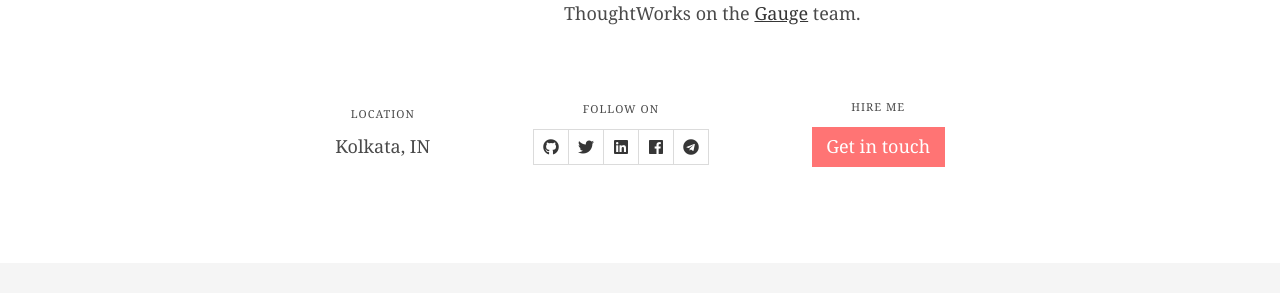
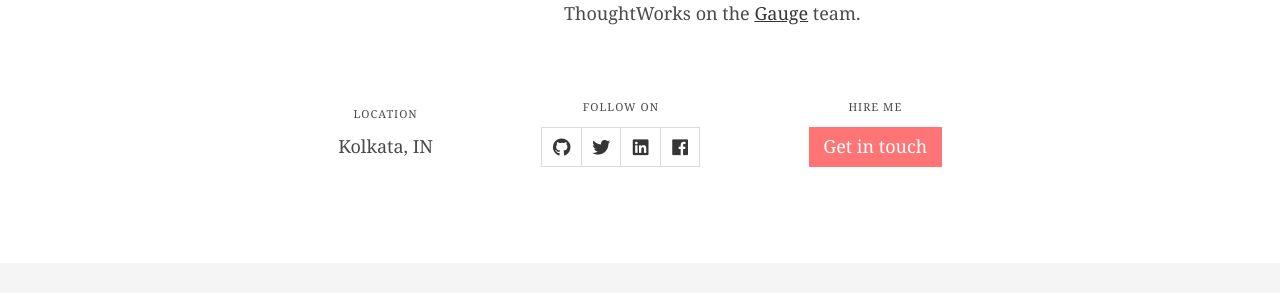
Before and after one commit to kaustavdm/website, a Jekyll site: the page built from about-me/index.html, in a window 1280 px wide. Shown: the part 895-1188 px from the top of the page. Built offline with Jekyll 4.4.1, drawn with Linux system fonts in a browser that asks for light colours; nearby versions of some CDN libraries.

Commit message:
Change contact info stuff
Signed-off-by: Kaustav Das Modak <kaustav.dasmodak@yahoo.co.in>

```diff
--- a/about-me/index.html
+++ b/about-me/index.html
@@ -58,29 +58,24 @@ nav_title: About
       <div>
         <p class="heading">Follow on</p>
         <div class="buttons has-addons has-addons-centered">
-          <a class="button" href="https://github.com/kaustavdm" itemprop="sameAs">
-            <span class="icon">
+          <a class="button is-medium" href="https://github.com/kaustavdm" itemprop="sameAs">
+            <span class="icon is-medium">
               <i class="fab fa-github"></i>
             </span>
           </a>
-          <a class="button" href="http://twitter.com/kaustavdm" itemprop="sameAs">
-            <span class="icon">
+          <a class="button is-medium" href="http://twitter.com/kaustavdm" itemprop="sameAs">
+            <span class="icon is-medium">
                 <i class="fab fa-twitter"></i>
               </span>
           </a>
-          <a class="button" href="http://in.linkedin.com/in/kaustavdm/" itemprop="sameAs">
-            <span class="icon">
+          <a class="button is-medium" href="http://in.linkedin.com/in/kaustavdm/" itemprop="sameAs">
+            <span class="icon is-medium">
               <i class="fab fa-linkedin"></i>
             </span>
           </a>
-          <a class="button" href="https://facebook.com/kaustavdm" itemprop="sameAs">
-            <span class="icon">
+          <a class="button is-medium" href="https://facebook.com/kaustavdm" itemprop="sameAs">
+            <span class="icon is-medium">
               <i class="fab fa-facebook"></i>
-            </span>
-          </a>
-          <a class="button" href="https://telegram.me/kaustavdm" itemprop="sameAs">
-            <span class="icon">
-              <i class="fab fa-telegram"></i>
             </span>
           </a>
         </div>
```
Also changed, not shown: thanks.html (+8 -6 lines).
